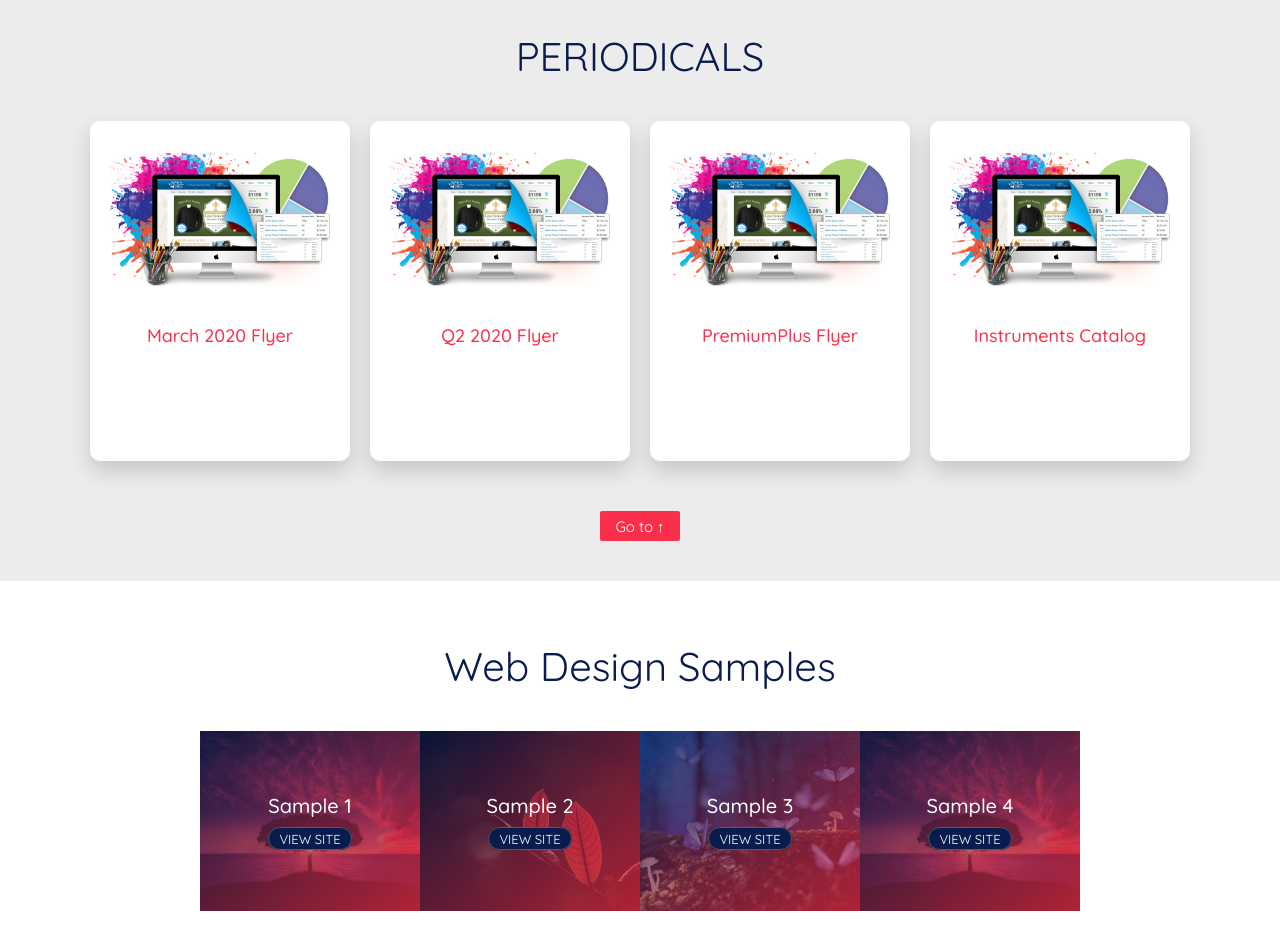
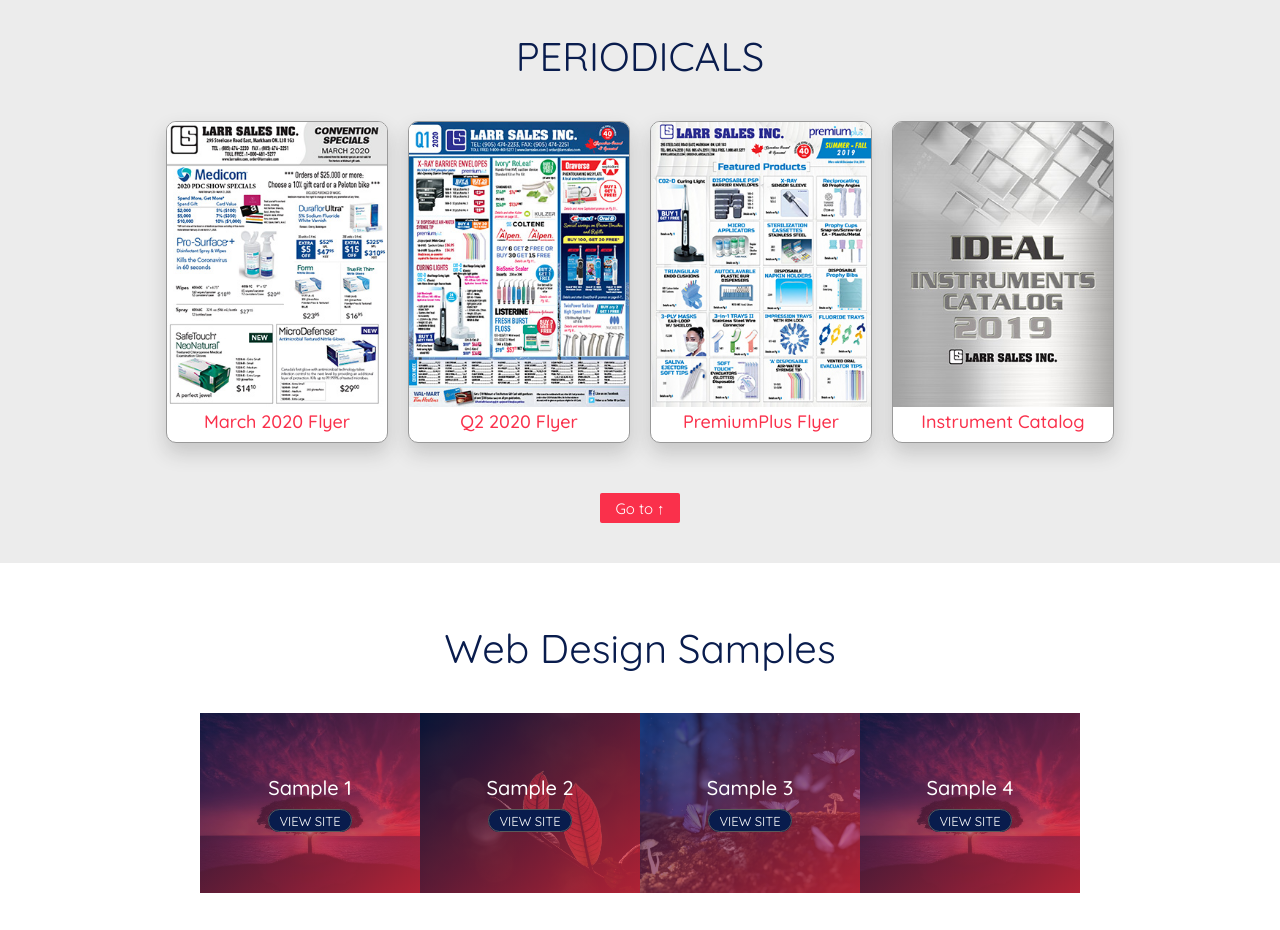
Before and after one commit to kasantosh/larr-sales, a website: page index.html in a window 1280 px wide. Shown: the part 1260-2190 px from the top of the page. Drawn offline with Linux system fonts and the light colour scheme.

Commit message:
Completed the periodicals section

```diff
--- a/css/style.css
+++ b/css/style.css
@@ -233,6 +233,8 @@ html {
     height: 10rem;
     font-size: 1.5rem;
     padding: 0 2rem; }
+  .header__contact {
+    text-align: right; }
 
 .main-section {
   width: 97%;
@@ -364,11 +366,12 @@ html {
     flex-wrap: wrap; }
     .periodicals__cards-item {
       width: 22rem;
-      height: 30rem;
+      height: 32rem;
       margin: 0 1rem;
-      padding: 2rem;
       background: #fff;
       border-radius: 1rem;
+      border: 1px solid #999;
+      overflow: hidden;
       box-shadow: 0 1rem 2rem rgba(51, 51, 51, 0.2); }
       @media only screen and (max-width: 56.25em) {
         .periodicals__cards-item {
@@ -380,6 +383,9 @@ html {
         text-align: center;
         font-size: 1.8rem;
         font-weight: 500;
+        color: #fa304b; }
+      .periodicals__cards-item__link:link, .periodicals__cards-item__link:active, .periodicals__cards-item__link:visited {
+        text-decoration: none;
         color: #fa304b; }
 
 .section-heading {
--- a/index.html
+++ b/index.html
@@ -20,7 +20,7 @@
           LARR SALES INC.
         </div>
         <div class="header__contact">
-          T: 905.474.2233 <br /> e: order@larrsales.com
+          Tel: 905.474.2233 <br /> E-mail: order@larrsales.com
         </div>
       </div>
     </div>
@@ -110,44 +110,63 @@
         PERIODICALS
       </div>
 
+      <!-- Monthly Flyer -->
       <div class="periodicals__cards">
         <div class="periodicals__cards-item">
           <div class="div__cards-item__image">
-            <img src="img/web-design-icon.png" class="periodicals__cards-item__image" alt="Web design">
+            <a class="periodicals__cards-item__link" href="img/periodicals/monthly-flyer.pdf" target="_blank">
+              <img src="img/periodicals/monthly-flyer-thumb.jpg" class="periodicals__cards-item__image"
+                alt="Monthly Flyer"> </a>
           </div>
 
-          <div class="periodicals__cards-item__title m-small">
-            <div ">March 2020 Flyer</div>
+          <div class="periodicals__cards-item__title">
+            <div><a class="periodicals__cards-item__link" href="img/periodicals/monthly-flyer.pdf" target="_blank">March
+                2020
+                Flyer</a></div>
           </div>
         </div>
 
-        <div class=" periodicals__cards-item">
+        <!-- Quarterly Flyer -->
+        <div class="periodicals__cards-item">
           <div class="div__cards-item__image">
-                <img src="img/web-design-icon.png" class="periodicals__cards-item__image" alt="Web design">
+            <a class="periodicals__cards-item__link" href="img/periodicals/q-flyer.pdf" target="_blank">
+              <img src="img/periodicals/q-flyer-thumb.jpg" class="periodicals__cards-item__image" alt="Quarterly Flyer">
+            </a>
           </div>
 
-              <div class="periodicals__cards-item__title m-small">
-                <div>Q2 2020 Flyer</div>
+          <div class="periodicals__cards-item__title">
+            <div><a class="periodicals__cards-item__link" href="img/periodicals/q-flyer.pdf" target="_blank">Q2
+                2020 Flyer</a></div>
           </div>
         </div>
 
+        <!-- PermiumPlus Catalog -->
         <div class="periodicals__cards-item">
           <div class="div__cards-item__image">
-                <img src="img/web-design-icon.png" class="periodicals__cards-item__image" alt="Web design">
+            <a class="periodicals__cards-item__link" href="img/periodicals/premium-plus-flyer.pdf" target="_blank">
+              <img src="img/periodicals/premium-plus-thumb.jpg" class="periodicals__cards-item__image"
+                alt="PremiumPlus Flyer">
+            </a>
           </div>
 
-              <div class="periodicals__cards-item__title m-small">
-                <div>PremiumPlus Flyer</div>
+          <div class="periodicals__cards-item__title">
+            <div><a class="periodicals__cards-item__link" href="img/periodicals/premium-plus-flyer.pdf"
+                target="_blank">PremiumPlus Flyer</a></div>
           </div>
         </div>
 
+        <!-- Instrument catalog -->
         <div class="periodicals__cards-item">
           <div class="div__cards-item__image">
-                <img src="img/web-design-icon.png" class="periodicals__cards-item__image" alt="Web design">
+            <a class="periodicals__cards-item__link" href="img/periodicals/instrument-catalog.pdf" target="_blank">
+              <img src="img/periodicals/instrument-catalog-thumb.jpg" class="periodicals__cards-item__image"
+                alt="Instrument Catalog">
+            </a>
           </div>
 
-              <div class="periodicals__cards-item__title m-small">
-                <div>Instruments Catalog</div>
+          <div class="periodicals__cards-item__title">
+            <div><a class="periodicals__cards-item__link" href="img/periodicals/instrument-catalog.pdf"
+                target="_blank">Instrument Catalog</a></div>
           </div>
         </div>
 
```
Also changed, not shown: img/periodicals/instrument-catalog-thumb.jpg (added), img/periodicals/monthly-flyer-thumb.jpg (added), img/periodicals/premium-plus-thumb.jpg (added), img/periodicals/q-flyer-thumb.jpg (added), 5 other files. Lines whose indentation alone changed are shown as unchanged.
